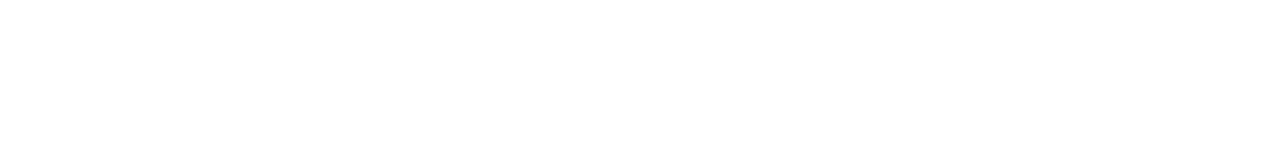
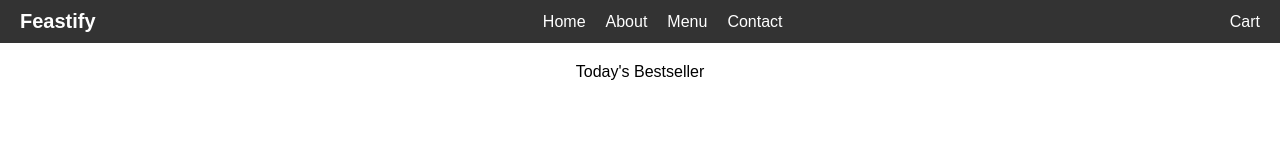
Before and after one commit to AryanSharma48/Food-Ordering-Platform, a plain HTML site: page index.html in a window 1280 px wide. Drawn offline with Linux system fonts and the light colour scheme.

Commit message:
Add navbar

```diff
--- a/index.html
+++ b/index.html
@@ -1,11 +1,32 @@
 <!DOCTYPE html>
 <html lang="en">
 <head>
-    <meta charset="UTF-8">
-    <meta name="viewport" content="width=device-width, initial-scale=1.0">
-    <title>Document</title>
+  <meta charset="UTF-8">
+  <meta name="viewport" content="width=device-width, initial-scale=1.0">
+  <title>Feastify</title>
+  <link rel="stylesheet" href="style.css">
 </head>
 <body>
+    <header>
+        <nav class="navbar">
+            <a href="#" class="logo">Feastify</a>
+            <ul>
+            <li><a href="#">Home</a></li>
+            <li><a href="#">About</a></li>
+            <li><a href="#">Menu</a></li>
+            <li><a href="#">Contact</a></li>
+            </ul>
+            <a href="#" class="Cart">Cart</a>
+        </nav>
+    </header>
+    <main>
+        <div class="bestseller">
 
+            Today's Bestseller
+
+        </div>
+    </main>
+  </nav>
+  <script src="script.js"></script>
 </body>
 </html>
--- a/style.css
+++ b/style.css
@@ -0,0 +1,47 @@
+body {
+  margin: 0;
+  font-family: Arial, sans-serif;
+
+}
+
+.navbar {
+  display: flex;
+  justify-content: space-between;
+  align-items: center;
+  background-color: #333;
+  padding: 10px 20px;
+}
+
+.navbar .logo {
+  color: white;
+  font-size: 20px;
+  font-weight: bold;
+  text-decoration: none;
+}
+
+
+.navbar ul{
+  list-style: none;
+  margin: 0;
+  padding: 0;
+  display: flex;
+  gap: 20px;
+}
+
+.navbar ul li a ,.navbar .Cart{
+  text-decoration: none;
+  color: white;
+  font-size: 16px;
+  transition: color 0.3s;
+}
+
+.navbar ul li a:hover,.navbar .Cart:hover {
+  color: #ff9800;
+}
+
+.bestseller{
+
+    display: flex;
+    justify-content: center;
+    margin: 20px;
+}
```
